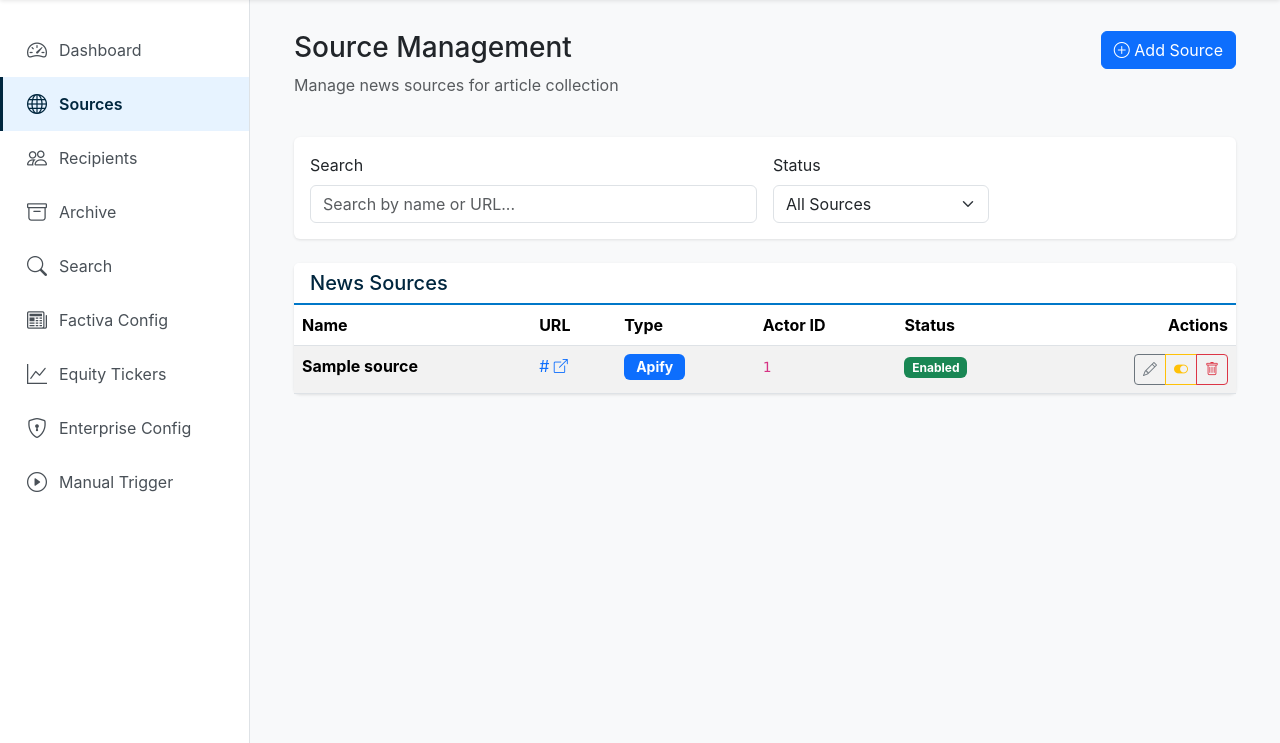
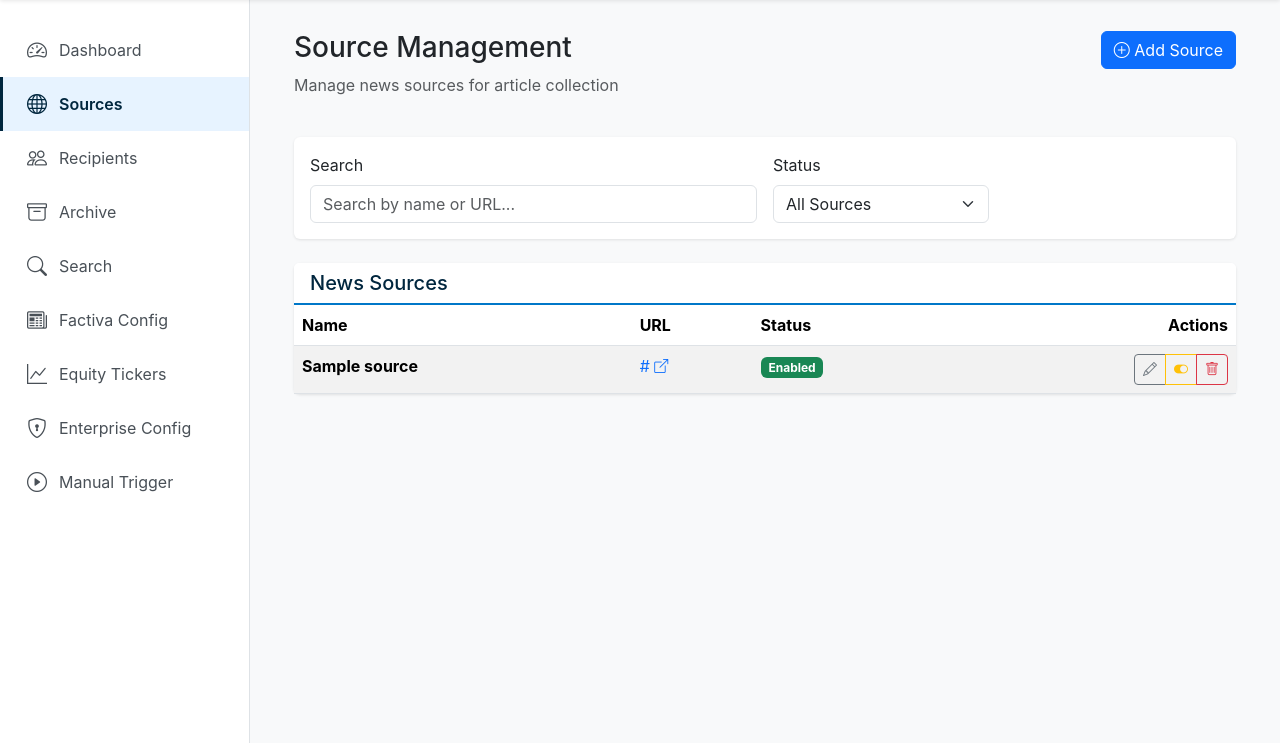
Before and after one commit to SamuraiJenkinz/daily-intelligence-brief, a FastAPI app: page /admin/sources in a window 1280 px wide. Shown: the part 57-800 px from the top of the page. Run offline with FastAPI, Linux system fonts and the light colour scheme; tables that the repository leaves empty hold one stand-in row (values such as "Sample post").

Commit message:
refactor(16-02): simplify source management UI (remove type and actor_id)
- source_form.html: Remove type dropdown and actor_id field
- source_edit_row.html: Remove type and actor_id cells
- source_row.html: Remove type badge and actor_id code cells
- sources.html: Update table headers to Name, URL, Status, Actions
- sources.html: Remove .badge-type CSS class (no longer used)
- Clean 4-column layout reflects Factiva-only source model

```diff
--- a/app/templates/admin/partials/source_form.html
+++ b/app/templates/admin/partials/source_form.html
@@ -34,38 +34,10 @@
                 <div class="invalid-feedback">{{ errors.url }}</div>
             {% endif %}
         </div>
+    </div>
 
-        <div class="col-md-4">
-            <label for="newSourceType" class="form-label">Source Type <span class="text-danger">*</span></label>
-            <select
-                class="form-select {% if errors and errors.source_type %}is-invalid{% endif %}"
-                id="newSourceType"
-                name="source_type"
-                required
-            >
-                <option value="" disabled {% if not form_data or not form_data.source_type %}selected{% endif %}>Choose...</option>
-                <option value="apify" {% if form_data and form_data.source_type == 'apify' %}selected{% endif %}>Apify</option>
-                <option value="rss" {% if form_data and form_data.source_type == 'rss' %}selected{% endif %}>RSS</option>
-            </select>
-            {% if errors and errors.source_type %}
-                <div class="invalid-feedback">{{ errors.source_type }}</div>
-            {% endif %}
-        </div>
-
-        <div class="col-md-4">
-            <label for="newSourceActorId" class="form-label">Actor ID <span class="text-muted">(optional)</span></label>
-            <input
-                type="text"
-                class="form-control"
-                id="newSourceActorId"
-                name="actor_id"
-                value="{{ form_data.actor_id if form_data else '' }}"
-                placeholder="e.g., apify/web-scraper"
-            >
-            <div class="form-text">Required for Apify sources</div>
-        </div>
-
-        <div class="col-md-4">
+    <div class="row g-3 mt-2">
+        <div class="col-md-6">
             <label class="form-label d-block">Status</label>
             <div class="form-check form-switch mt-2">
                 <input
--- a/app/templates/admin/partials/source_row.html
+++ b/app/templates/admin/partials/source_row.html
@@ -7,20 +7,6 @@
             {{ source.url[:50] }}{% if source.url|length > 50 %}...{% endif %}
             <i class="bi bi-box-arrow-up-right small"></i>
         </a>
-    </td>
-    <td>
-        {% if source.source_type.value == "apify" %}
-            <span class="badge bg-primary badge-type">Apify</span>
-        {% else %}
-            <span class="badge bg-info badge-type">RSS</span>
-        {% endif %}
-    </td>
-    <td>
-        {% if source.actor_id %}
-            <code class="small">{{ source.actor_id }}</code>
-        {% else %}
-            <span class="text-muted">N/A</span>
-        {% endif %}
     </td>
     <td>
         {% if source.enabled %}
--- a/app/templates/admin/sources.html
+++ b/app/templates/admin/sources.html
@@ -22,11 +22,6 @@
 
     .actions-cell {
         white-space: nowrap;
-    }
-
-    .badge-type {
-        font-size: 0.875rem;
-        padding: 0.375rem 0.75rem;
     }
 
     .filter-row {
@@ -112,8 +107,6 @@
                         <tr>
                             <th>Name</th>
                             <th>URL</th>
-                            <th>Type</th>
-                            <th>Actor ID</th>
                             <th>Status</th>
                             <th class="text-end">Actions</th>
                         </tr>
```
Also changed, not shown: app/templates/admin/partials/source_edit_row.html (+0 -22 lines).
